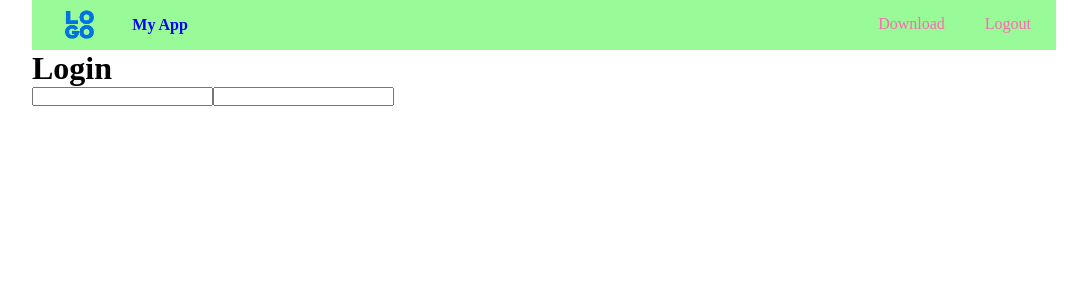
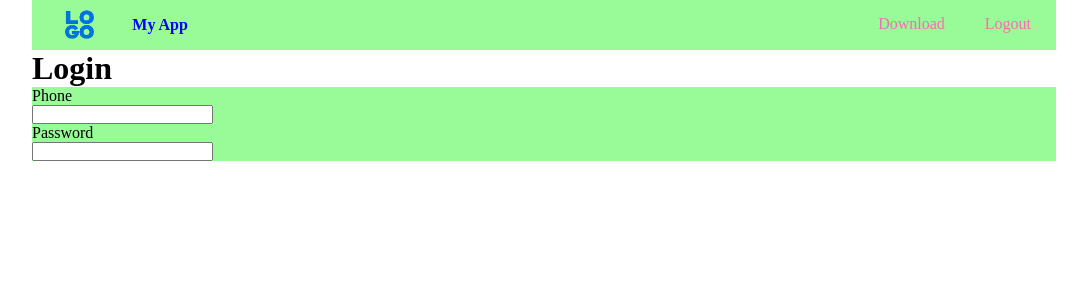
Before and after one commit to winwinchit1355/react-spa, a React (Vite) app: page / in a window 1280 px wide. Shown: the top 300 px of the page, without its empty margins (96-1183 px from the left). Built offline with nearby package versions, Linux system fonts and the light colour scheme.

Commit message:
login Page

```diff
--- a/src/components/Login.jsx
+++ b/src/components/Login.jsx
@@ -1,17 +1,32 @@
 import React from 'react'
 import Nav from './Nav'
+import styled from 'styled-components'
 
+const SectionDiv=styled.section`
+  background-color:${(props)=> props.theme.colors.primary};
+  display:flex;
+  flex-dirction:column;
+
+`;
+const InputStyle = styled.input`
+  display:block;
+`;
 export default function Login() {
   return (
     <div>
       <Nav />
       <h1>Login</h1>
-      <div>
+      <SectionDiv>
         <form action="">
-            <input type="tel" name="phone" />
-            <input type="password" name="pa" />
+            <label htmlFor="phone">Phone</label>
+
+            <InputStyle type="tel" name="phone" />
+
+            <label htmlFor="password">Password</label>
+
+            <InputStyle type="password" name="password" />
         </form>
-      </div>
+      </SectionDiv>
     </div>
   )
 }
```
